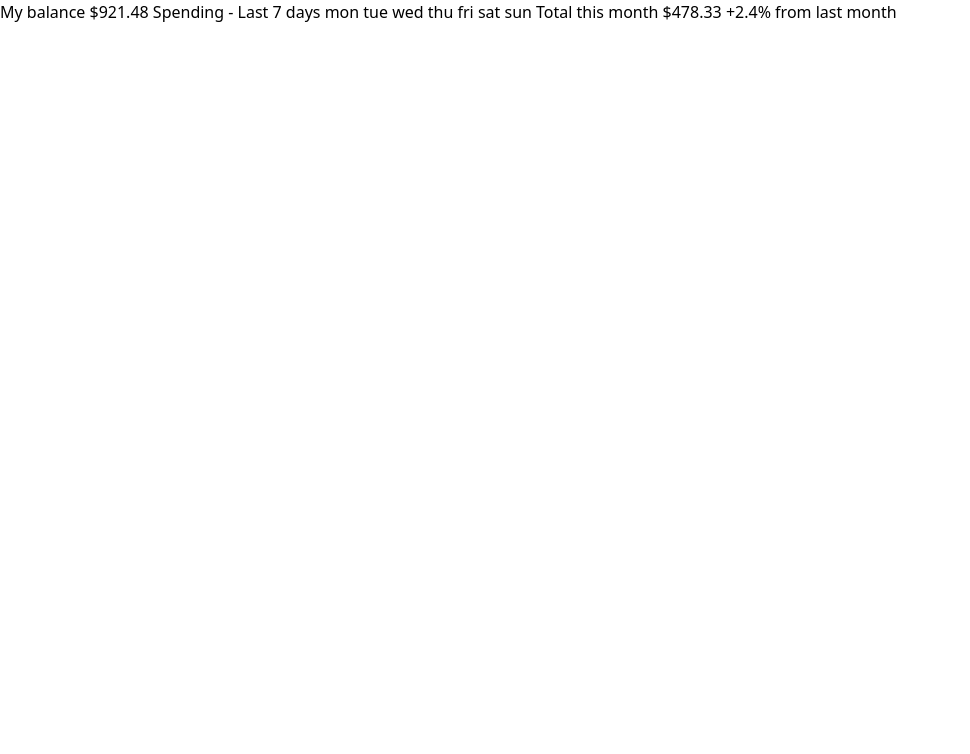
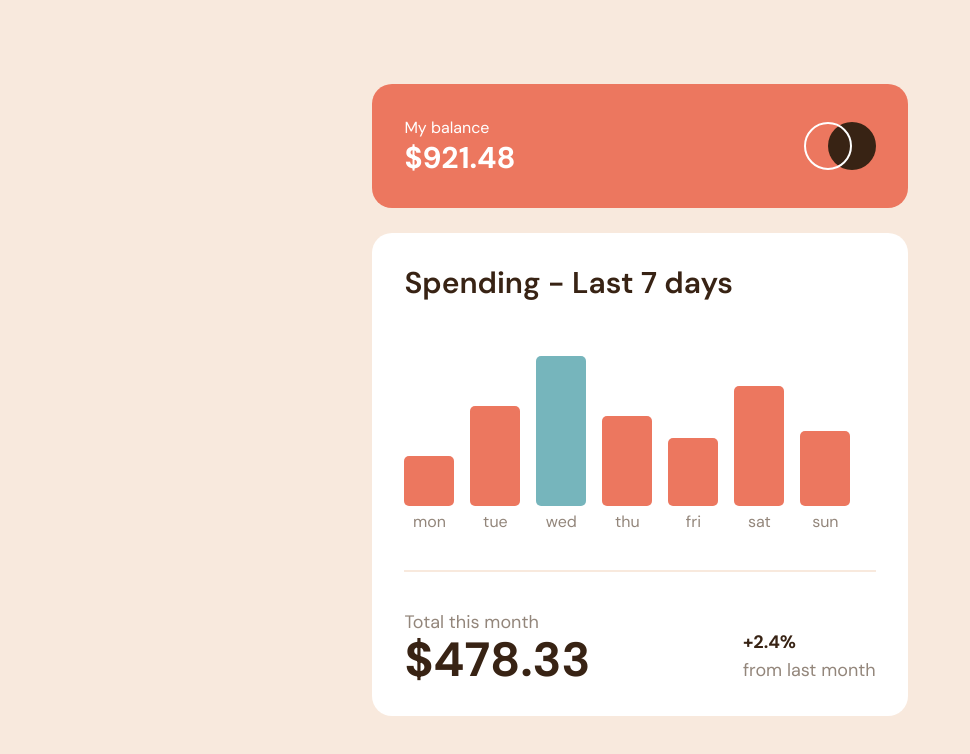
Before and after one commit to xStephx/expenses-chart-component-challenge, a plain HTML site: page index.html in a window 1280 px wide. Shown: the whole page, without its empty margins (0-970 px from the left). Drawn offline with nearby package versions, Linux system fonts and the light colour scheme.

Commit message:
added style on desktop screens

```diff
--- a/index.html
+++ b/index.html
@@ -5,7 +5,7 @@
   <meta charset="UTF-8">
   <meta name="viewport" content="width=device-width, initial-scale=1.0">
   <!-- Icon -->
-  <link rel="icon" type="image/png" sizes="32x32" href="./images/favicon-32x32.png">
+  <link rel="icon" type="image/png" sizes="32x32" href="./assets/images/favicon-32x32.png">
   <!-- Google Fonts -->
   <link rel="preconnect" href="https://fonts.googleapis.com">
   <link rel="preconnect" href="https://fonts.gstatic.com" crossorigin>
@@ -16,26 +16,81 @@
   <!-- Title -->
   <title>Frontend Mentor | Expenses chart component</title>
 </head>
-<body>
-
+<body class="font-DMSans bg-Cream flex flex-col justify-center items-center min-h-screen">
+  <main class="m-4">
+    <section class="flex justify-between items-center bg-SoftRed p-8 rounded-[20px]">
+      <div class="flex flex-col lg:mr-72">
+        <span class="text-white text-base font-normal">
           My balance
+        </span>
+        <span class="text-white text-3xl font-bold">
           $921.48
-
-  Spending - Last 7 days
-
-  mon
-  tue
-  wed
-  thu
-  fri
-  sat
-  sun
-
+        </span>
+      </div>
+      <figure>
+        <img src="assets/images/logo.svg" alt="Logo">
+      </figure>
+    </section>
+    <section class="bg-white p-8 rounded-[20px] mt-[25px]">
+      <h1 class="text-DarkBrown text-3xl font-semibold mb-[55px]">Spending - Last 7 days</h1>
+      <div class="flex items-end">
+        <div class="flex flex-col items-center mr-4 relative">
+          <p class="absolute bottom-full hidden bg-DarkBrown rounded-[5px] text-white px-2 py-1 mb-2"></p>
+          <div class="cursor-pointer bg-SoftRed hover:opacity-90 w-[50px] h-[50px] rounded-[5px]"></div>
+          <p class="text-center text-MediumBrown mt-1">mon</p>
+        </div>
+        <div class="flex flex-col items-center mr-4 relative">
+          <p class="absolute bottom-full hidden bg-DarkBrown rounded-[5px] text-white px-2 py-1 mb-2"></p>
+          <div class="cursor-pointer bg-SoftRed hover:opacity-90 w-[50px] h-[100px] rounded-[5px]"></div>
+          <p class="text-center text-MediumBrown mt-1">tue</p>
+        </div>
+        <div class="flex flex-col items-center mr-4 relative">
+          <p class="absolute bottom-full hidden bg-DarkBrown rounded-[5px] text-white px-2 py-1 mb-2"></p>
+          <div class="cursor-pointer bg-Cyan hover:opacity-90 w-[50px] h-[150px] rounded-[5px]"></div>
+          <p class="text-center text-MediumBrown mt-1">wed</p>
+        </div>
+        <div class="flex flex-col items-center mr-4 relative">
+          <p class="absolute bottom-full hidden bg-DarkBrown rounded-[5px] text-white px-2 py-1 mb-2"></p>
+          <div class="cursor-pointer bg-SoftRed hover:opacity-90 w-[50px] h-[90px] rounded-[5px]"></div>
+          <p class="text-center text-MediumBrown mt-1">thu</p>
+        </div>
+        <div class="flex flex-col items-center mr-4 relative">
+          <p class="absolute bottom-full hidden bg-DarkBrown rounded-[5px] text-white px-2 py-1 mb-2"></p>
+          <div class="cursor-pointer bg-SoftRed hover:opacity-90 w-[50px] h-[68px] rounded-[5px]"></div>
+          <p class="text-center text-MediumBrown mt-1">fri</p>
+        </div>
+        <div class="flex flex-col items-center mr-4 relative">
+          <p class="absolute bottom-full hidden bg-DarkBrown rounded-[5px] text-white px-2 py-1 mb-2"></p>
+          <div class="cursor-pointer bg-SoftRed hover:opacity-90 w-[50px] h-[120px] rounded-[5px]"></div>
+          <p class="text-center text-MediumBrown mt-1">sat</p>
+        </div>
+        <div class="flex flex-col items-center relative">
+          <p class="absolute bottom-full hidden bg-DarkBrown rounded-[5px] text-white px-2 py-1 mb-2"></p>
+          <div class="cursor-pointer bg-SoftRed hover:opacity-90 w-[50px] h-[75px] rounded-[5px]"></div>
+          <p class="text-center text-MediumBrown mt-1">sun</p>
+        </div>
+      </div>
+      <hr class="border-[1px] border-Cream my-9">
+      <div class="flex justify-between items-end">
+        <div class="flex flex-col">
+          <span class="text-lg text-normal text-MediumBrown">
             Total this month
+          </span>
+          <span class="text-DarkBrown text-5xl font-bold">
             $478.33
-
+          </span>
+        </div>
+        <div class="flex flex-col">
+          <span class="text-lg text-DarkBrown font-bold">
             +2.4%
+          </span>
+          <span class="text-lg text-MediumBrown">
             from last month
+          </span>
+        </div>
+      </div>
+    </section>
+  </main>
   <!-- Custom JS -->
   <script src="assets/js/script.js"></script>
 </body>
```
Lines whose indentation alone changed are shown as unchanged.
